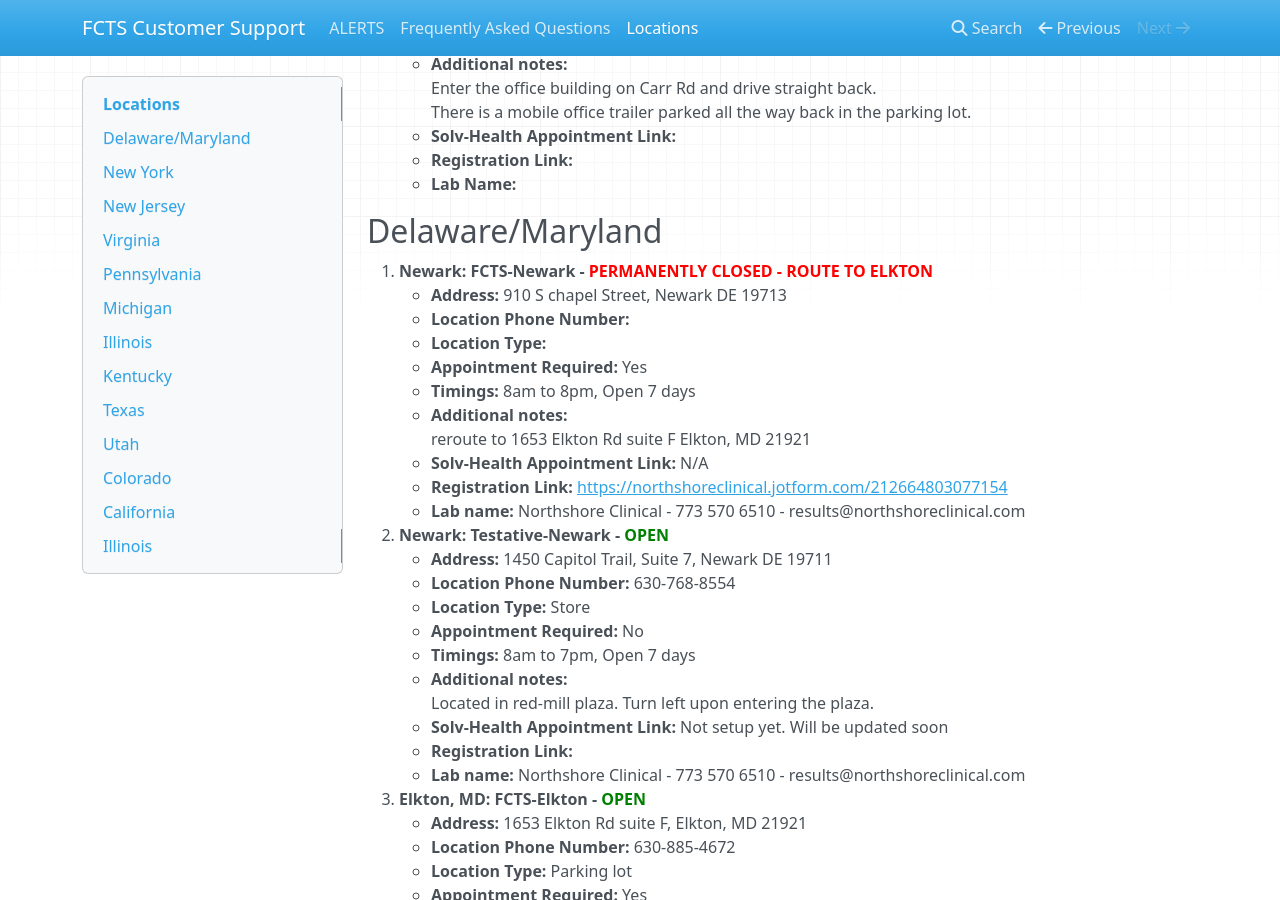
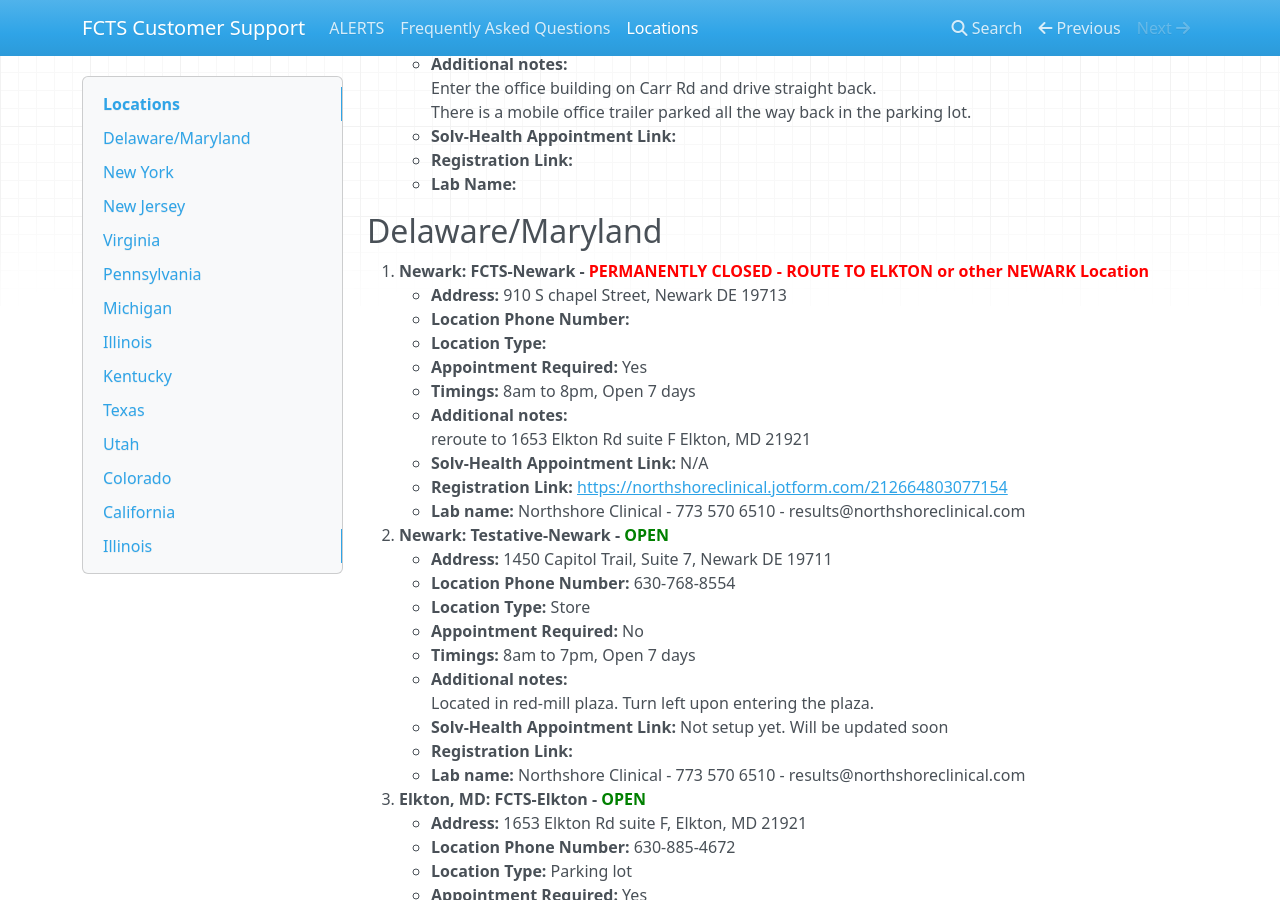
Before and after one commit to fcts000/fcts-cs-docs, an MkDocs documentation site: the page built from docs/locations.md, in a window 1280 px wide and 900 px high, scrolled down 330 px. Built offline with MkDocs 1.6.1, drawn with Linux system fonts in a browser that asks for light colours; nearby versions of some CDN libraries; some of the changed lines change nothing that is shown.

Commit message:
update cali

```diff
--- a/docs/locations.md
+++ b/docs/locations.md
@@ -20,7 +20,7 @@
 
 
 ## **Delaware/Maryland**
-1. **Newark: FCTS-Newark - <font color="red">PERMANENTLY CLOSED - ROUTE TO ELKTON</font>**
+1. **Newark: FCTS-Newark - <font color="red">PERMANENTLY CLOSED - ROUTE TO ELKTON or other NEWARK Location</font>**
     * **Address:** 910 S chapel Street, Newark DE 19713
     * **Location Phone Number:**
     * **Location Type:**
@@ -210,7 +210,7 @@
     * **Address:** **1314 N Grand Ave, Santa Ana, CA 92701**
     * **Location Phone Number:**
     * **Location Type:** Store
-    * **Appointment Required:** NO
+    * **Appointment Required:** YES
     * **Timings:** 8am to 7pm, Open 7 days
     * **Additional notes:**
       The suite Behind the smoke shop at this address
@@ -232,7 +232,7 @@
     * **Address: 375 Atlantic Ave suite 104, Long Beach, CA  90802**
     * **Location Phone Number:**
     * **Location Type:** store
-    * **Appointment Required:** NO
+    * **Appointment Required:** YES
     * **Timings:** 8am to 7pm, Open 7 days
     * **Additional notes:**
         Gps will take you to an apartment building that is across the street from the corner 7-11. The first floor of suites are buisness suites. Look for suite 104 which is right next to Crest Wave Property Management.
```
